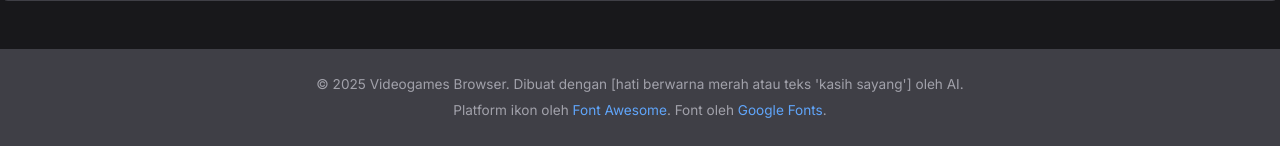
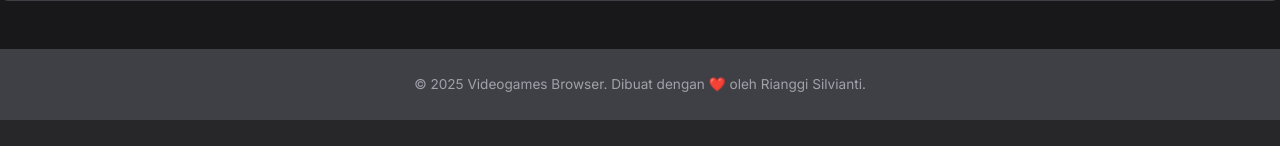
Before and after one commit to matchateens/game_rekomendasi_deploy, a Django app: page /esrb/ in a window 1280 px wide. Shown: the part 922-1068 px from the top of the page. After the commit the page ends 1042 px from the top, so only its background shows below. Run offline with Django 4.2, Linux system fonts and the light colour scheme; data that the repository does not hold is empty.

Commit message:
Update base.html template

```diff
--- a/games/templates/games/base.html
+++ b/games/templates/games/base.html
@@ -109,8 +109,7 @@
 
     <footer class="site-footer">
         <div class="container footer-content">
-            <p>© {% now "Y" %} Videogames Browser. Dibuat dengan [hati berwarna merah atau teks 'kasih sayang'] oleh AI.</p>
-            <p>Platform ikon oleh <a href="https://fontawesome.com/" target="_blank" rel="noopener noreferrer">Font Awesome</a>. Font oleh <a href="https://fonts.google.com/" target="_blank" rel="noopener noreferrer">Google Fonts</a>.</p>
+            <p>© {% now "Y" %} Videogames Browser. Dibuat dengan ❤️ oleh Rianggi Silvianti.</p>
         </div>
     </footer>
 
```
